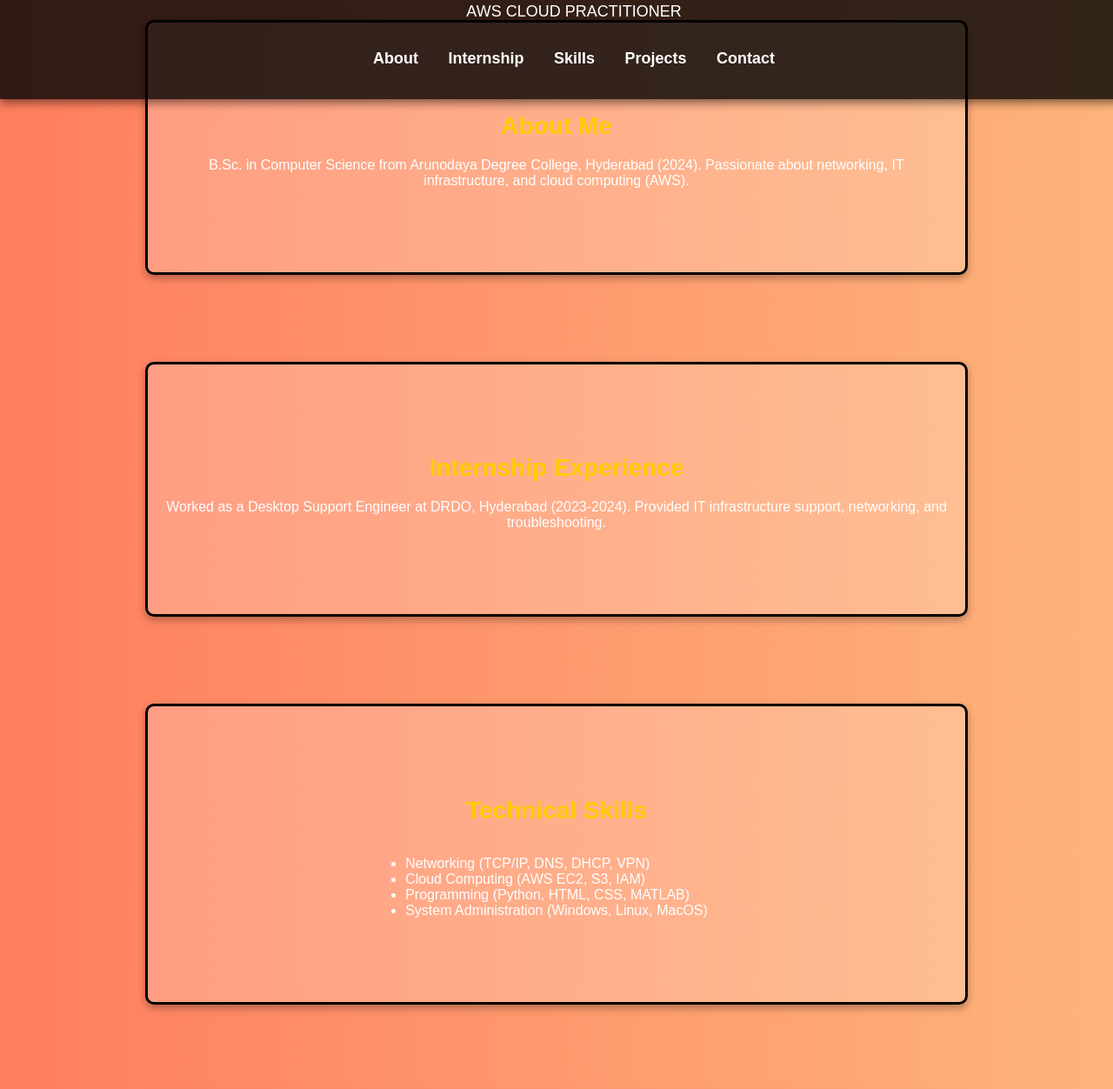
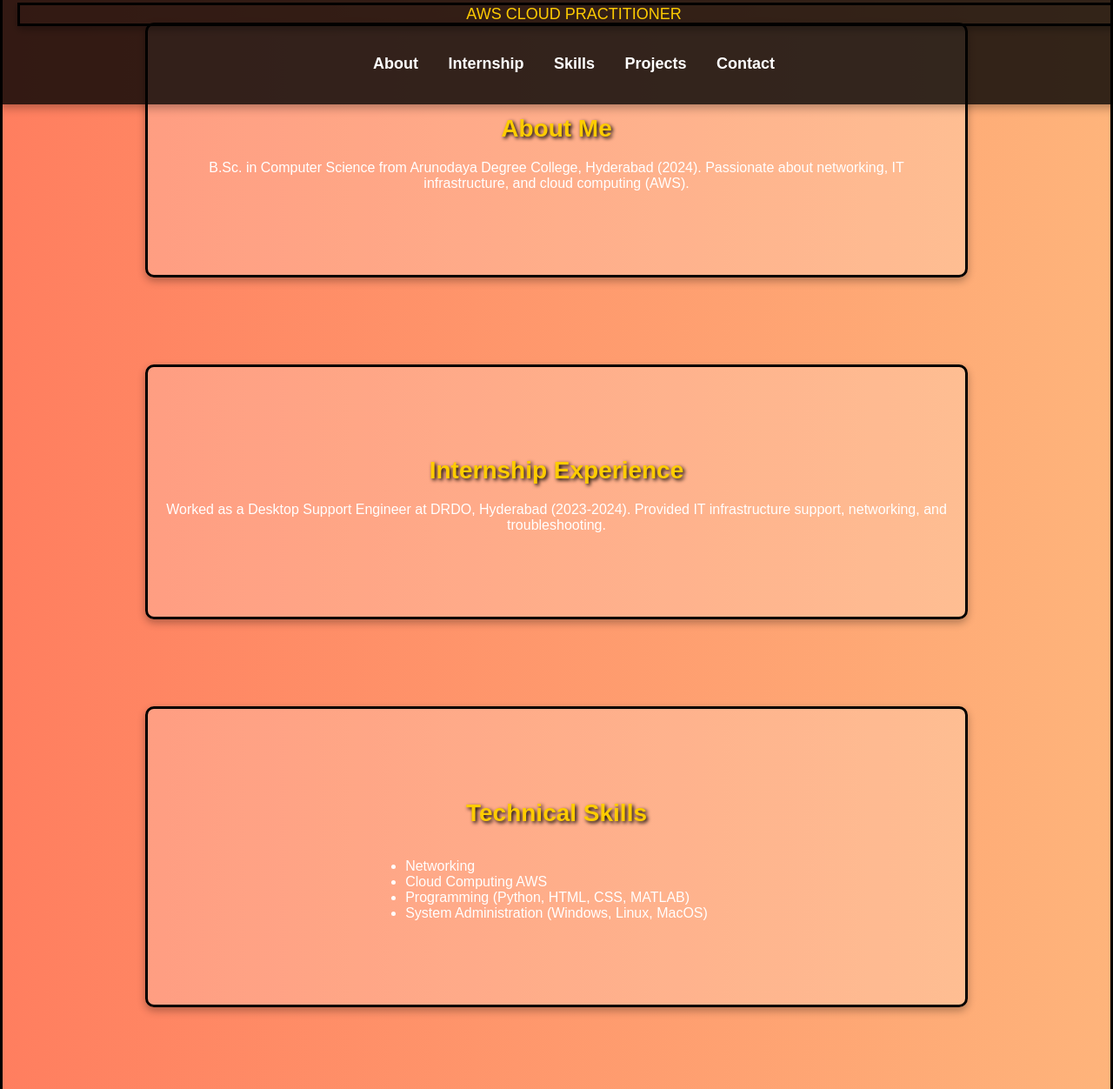
Before and after one commit to karnerharshavardhan/myportfolio, a plain HTML site: page index2.html in a window 1280 px wide. Shown: the part 77-1329 px from the top of the page at 87% size. Drawn offline with Linux system fonts and the light colour scheme.

Commit message:
Update index2.html

```diff
--- a/index2.html
+++ b/index2.html
@@ -7,6 +7,7 @@
     <style>
         /* General Styling */
         body {
+            border: 3px solid black;
             font-family: 'Poppins', sans-serif;
             margin: 0;
             padding: 0;
@@ -19,7 +20,7 @@
         header {
             background: rgba(0, 0, 0, 0.8);
             padding: 20px;
-            box-shadow: 0px 4px 10px rgba(0, 0, 0, 0.5);
+            box-shadow: 0px 4px 10px rgba(0, 0, 0, 0.3);
             position: fixed;
             width: 100%;
             top: 0;
@@ -28,6 +29,7 @@
         }
 
         header h1 {
+            text-shadow: 2px 2px 4px black;
             margin: 0;
             font-size: 36px;
             color: #ffcc00;
@@ -35,6 +37,10 @@
 
         header p {
             font-size: 18px;
+            box-shadow: 0px 4px 10px rgba(0, 0, 0, 0.3);
+            color: #ffcc00;
+            border: 3px solid black;
+
         }
 
         nav ul {
@@ -75,6 +81,7 @@
         }
 
         h2 {
+            text-shadow: 2px 2px 4px black;
             font-size: 28px;
             margin-bottom: 20px;
             color: #ffcc00;
@@ -89,6 +96,8 @@
         /* Contact Section */
         #contact p {
             font-size: 18px;
+
+
         }
 
         /* Footer */
@@ -150,8 +159,8 @@
     <section id="skills">
         <h2>Technical Skills</h2>
         <ul>
-            <li>Networking (TCP/IP, DNS, DHCP, VPN)</li>
-            <li>Cloud Computing (AWS EC2, S3, IAM)</li>
+            <li>Networking</li>
+            <li>Cloud Computing AWS </li>
             <li>Programming (Python, HTML, CSS, MATLAB)</li>
             <li>System Administration (Windows, Linux, MacOS)</li>
         </ul>
@@ -161,7 +170,7 @@
         <h2>Projects</h2>
         <h3>Railway Reservation System</h3>
         <p>Developed a system for train ticket booking using Python, Java, C++, and MySQL.</p>
-        <p><a href="https://github.com/Harsha-hue" style="color:#ffcc00; text-decoration:none; font-weight:bold;">View on GitHub</a></p>
+        <p><a href="https://github.com/Harsha-hue" style="color:#ffcc00; text-decoration:none; font-weight:bold;">My GitHub</a></p>
     </section>
 
     <section id="contact">
```
